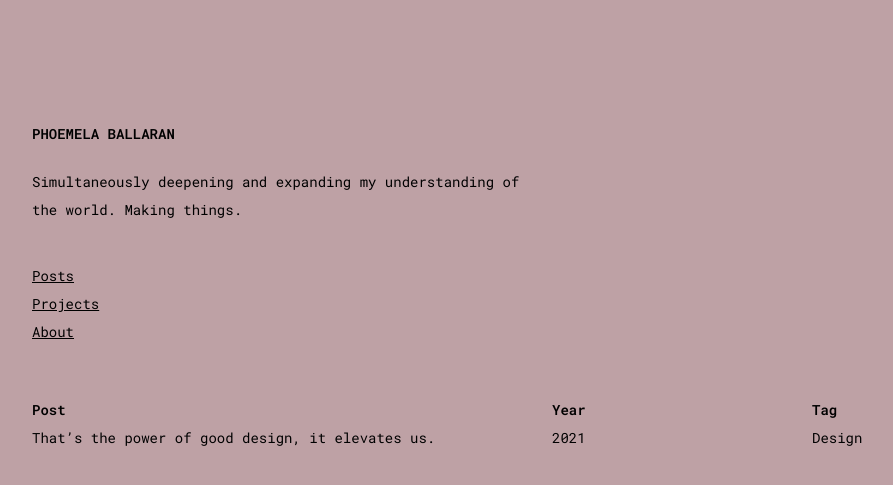
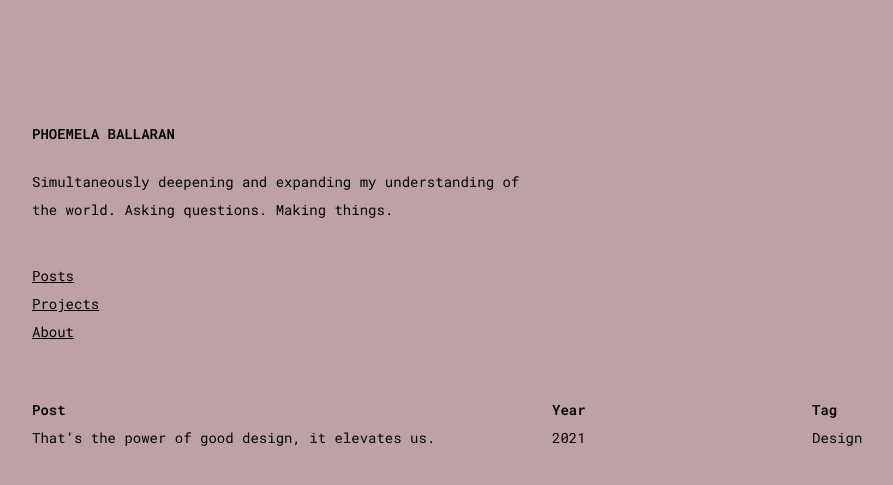
Before and after one commit to comoballar/phoemelaballaran.github.io, a Jekyll site: the page built from posts.html, in a window 1280 px wide. Shown: the top 485 px of the page, without its empty margins (88-981 px from the left). Built offline with Jekyll 4.4.1, drawn with Linux system fonts in a browser that asks for light colours.

Commit message:
Update _config.yml

```diff
--- a/_config.yml
+++ b/_config.yml
@@ -7,7 +7,7 @@ g_analytics: UA-12345678-1
 # bio
 header: PHOEMELA BALLARAN
 desc: >
-  Simultaneously deepening and expanding my understanding of the world. Making things.
+  Simultaneously deepening and expanding my understanding of the world. Asking questions. Making things.
 
 # posts
 date_format: "%Y"
```
